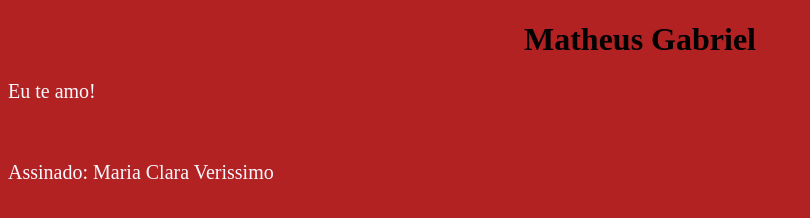
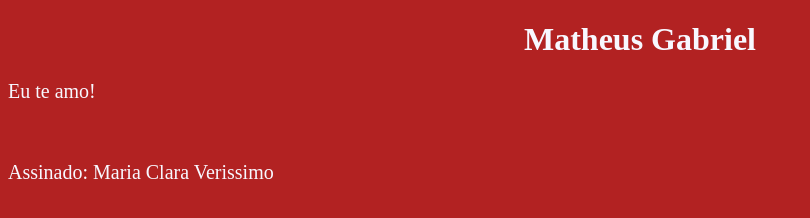
Before and after one commit to mariaclaravfa/matheus, a plain HTML site: page index.html in a window 1280 px wide. Shown: the whole page, without its empty margins (0-810 px from the left). Drawn offline with Linux system fonts and the light colour scheme.

Commit message:
Add - CSS

```diff
--- a/css/estilo.css
+++ b/css/estilo.css
@@ -3,7 +3,7 @@ body {
 }
 
 h1 {
-  color: black;
+  color:ghostwhite;
   text-align: center;
 }
 
```
